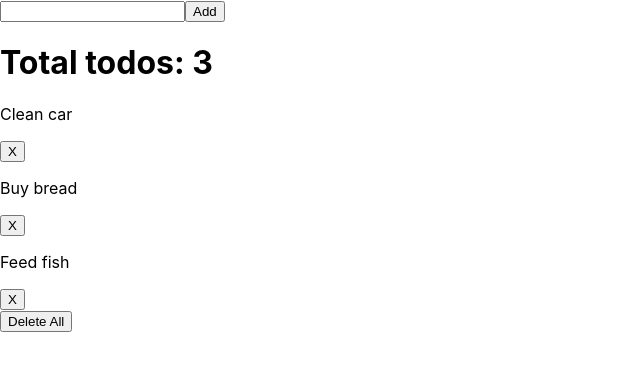
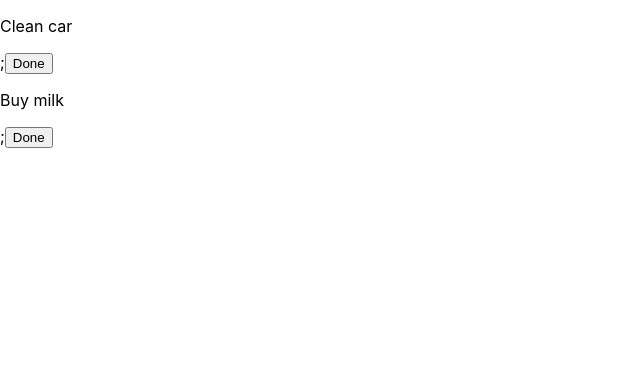
Before and after one commit to TheHutch83/dh-react-demos, a React (Create React App) app: page / in a window 1280 px wide. Shown: the top 370 px of the page, without its empty margins (0-640 px from the left). Built offline with nearby package versions, Linux system fonts and the light colour scheme.

Commit message:
new branch

```diff
--- a/src/App.js
+++ b/src/App.js
@@ -1,87 +1,12 @@
 import React, { Component } from "react";
-import "./App.css";
-import Interface from "./components/Interface";
+import Todo from "./components/Todo";
 
 class App extends Component {
-  state = {
-    todos: [
-      { title: "Clean car", done: false },
-      { title: "Buy bread", done: false },
-      { title: "Feed fish", done: false },
-    ],
-  };
-
-  onTodoInput = (e) => {
-    this.setState({ todoInput: e.target.value });
-  };
-
-  onAddClick = () => {
-    const isDuplicate = this.state.todos.some((todo) => {
-      return todo.title === this.state.todoInput;
+  state = { todos: ["Clean car", "Buy milk"] };
+  render() {
+    return this.state.todos.map((todo) => {
+      return <Todo todo={todo} />;
     });
-    if (isDuplicate) {
-      return;
-    }
-
-    const todos = [...this.state.todos];
-    todos.push({ title: this.state.todoInput, todo: false });
-    this.setState({ todos });
-  };
-
-  onDeleteClick = (title) => {
-    const todos = [...this.state.todos];
-    const indexOf = todos.findIndex((todo) => todo.title === title);
-    todos.splice(indexOf, 1);
-    this.setState({ todos });
-  };
-
-  onTodoToggleClick = (title) => {
-    const todos = [...this.state.todos];
-    const indexOf = todos.findIndex((todo) => todo.title === title);
-    todos[indexOf].done = !todos[indexOf.done];
-    this.setState({ todos });
-  };
-
-  onDeleteAll = () => {
-    this.setState({ todos: [] });
-  };
-
-  render() {
-    const { todos } = this.state;
-    let totalTodo = 0;
-    todos.forEach((todo) => {
-      if (!todo.done) {
-        totalTodo++;
-      }
-    });
-
-    return (
-      <Interface
-        totalTodo={totalTodo}
-        onTodoInput={this.onTodoInput}
-        onAddClick={this.onAddClick}
-        todos={this.state.todos}
-        onTodoToggleClick={this.onTodoToggleClick}
-        onDeleteClick={this.onDeleteClick}
-        onDeleteAll={this.onDeleteAll}
-      />
-    );
-    // <>
-    //   <input type="text" onInput={this.onTodoInput} />
-    //   <button onClick={this.onAddClick}>Add</button>
-    //   <h1>Total todos: {totalTodo}</h1>
-    //   {todos.map((todo) => {
-    //     return (
-    //       <div className={todo.done ? "done" : "undone"}>
-    //         <p onClick={() => this.onTodoToggleClick(todo.title)}>
-    //           {todo.title}
-    //         </p>
-    //         <button onClick={() => this.onDeleteClick(todo.title)}></button>
-    //       </div>
-    //     );
-    //   })}
-    //   <button onClick={this.onDeleteAll}>Delete All</button>
-    // </> moved to component
   }
 }
 
--- a/src/components/Interface.jsx
+++ /dev/null
@@ -1,45 +0,0 @@
-import React, { Component } from "react";
-import Todo from "./Todo";
-class Interface extends Component {
-  state = {};
-  render() {
-    const {
-      onTodoInput,
-      onAddClick,
-      totalTodo,
-      todos,
-      onTodoToggleClick,
-      onDeleteClick,
-      onDeleteAll,
-    } = this.props;
-
-    return (
-      <>
-        <input type="text" onInput={onTodoInput} />
-        <button onClick={onAddClick}>Add</button>
-        <h1>Total todos: {totalTodo}</h1>
-        {todos.map((todo) => {
-          return (
-            <Todo
-              key={todo.title}
-              todo={todo}
-              onTodoToggleClick={onTodoToggleClick}
-              onDeleteClick={onDeleteClick}
-            />
-            // <div className={todo.done ? "done" : "undone"}>
-            //   <p onClick={() => this.props.onTodoToggleClick(todo.title)}>
-            //     {todo.title}
-            //   </p>
-            //   <button onClick={() => this.props.onDeleteClick(todo.title)}>
-            //     X
-            //   </button>
-            // </div> further component
-          );
-        })}
-        <button onClick={onDeleteAll}>Delete All</button>
-      </>
-    );
-  }
-}
-
-export default Interface;
--- a/src/components/Todo.jsx
+++ b/src/components/Todo.jsx
@@ -1,14 +1,20 @@
 import React, { Component } from "react";
 
 class Todo extends Component {
+  state = { done: false };
+
   render() {
-    const { todo, onTodoToggleClick, onDeleteClick } = this.props;
-
     return (
-      <div className={todo.done ? "done" : "undone"}>
-        <p onClick={() => onTodoToggleClick(todo.title)}>{todo.title}</p>
-        <button onClick={() => onDeleteClick(todo.title)}>X</button>
-      </div>
+      <>
+        <p>{this.props.todo}</p>;
+        <button
+          onClick={() => {
+            this.setState({ done: !this.state.done });
+          }}
+        >
+          Done
+        </button>
+      </>
     );
   }
 }
```
